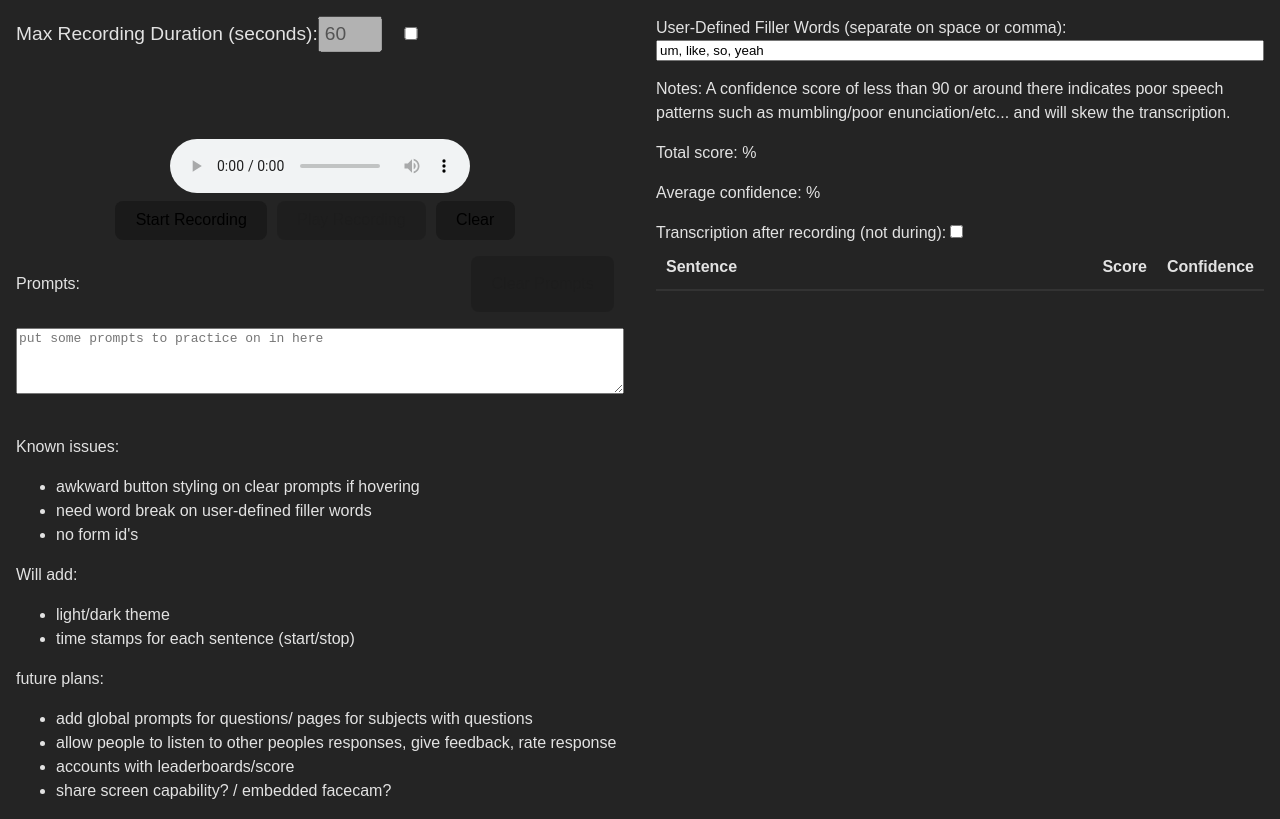
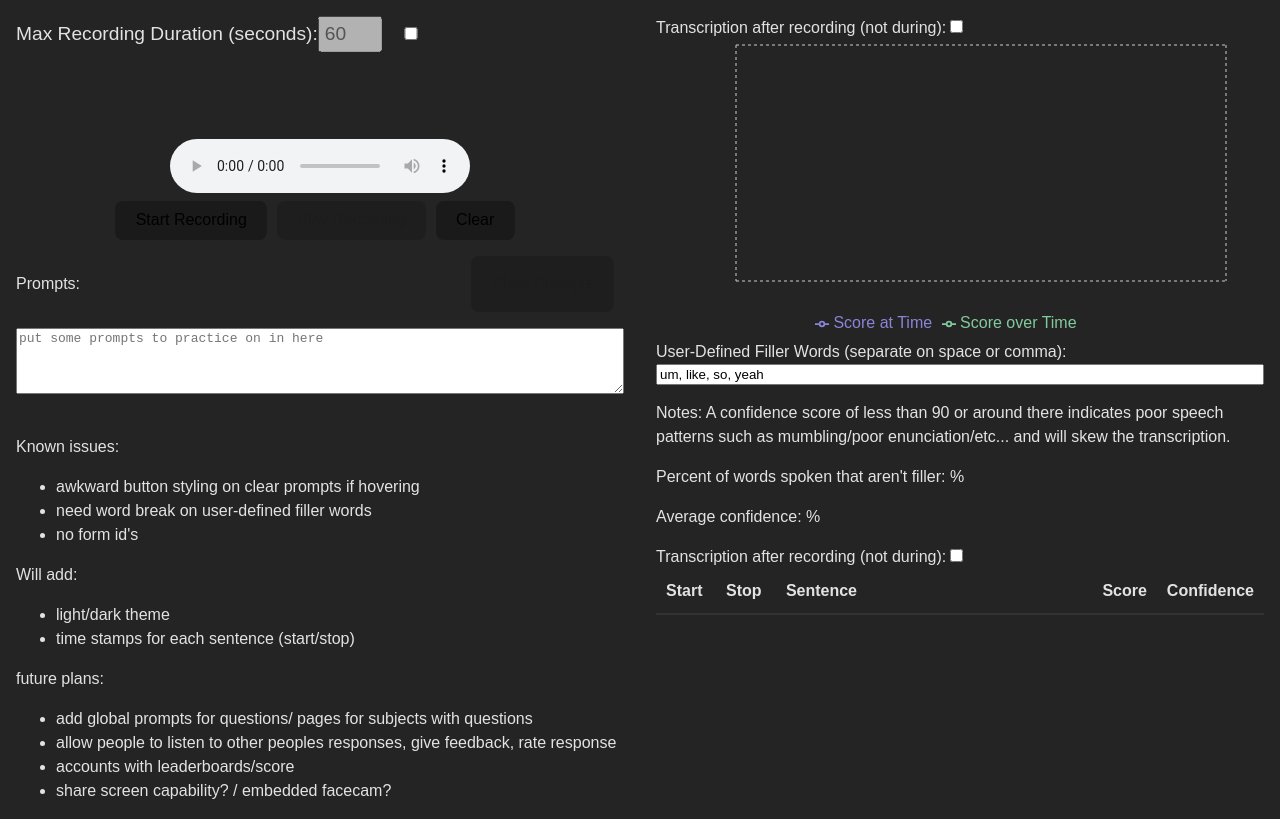
Before and after one commit to chance-robinson/speechify, a React (Vite) app: page / in a window 1280 px wide. Built offline with nearby package versions, Linux system fonts and the light colour scheme.

Commit message:
added timeseries plot

```diff
--- a/package.json
+++ b/package.json
@@ -12,7 +12,8 @@
   "dependencies": {
     "react": "^18.2.0",
     "react-dom": "^18.2.0",
-    "react-media-recorder": "^1.6.6"
+    "react-media-recorder": "^1.6.6",
+    "recharts": "^2.9.3"
   },
   "devDependencies": {
     "@types/react": "^18.2.15",
--- a/src/App.jsx
+++ b/src/App.jsx
@@ -2,6 +2,7 @@ import React, { useState, useEffect } from "react";
 import AudioRecorder from "./AudioFile";
 import FillerWordsHighlighter from "./FillerWordsHighlighter";
 import "./App.css";
+import TimeSeriesPlot from "./TimeSeriesPlot";
 
 function App() {
   // State to store the max recording duration, prompt, transcriptions, and confidences
@@ -15,6 +16,8 @@ function App() {
   const [transcriptions, setTranscriptions] = useState([]);
   const [confidences, setConfidences] = useState([]);
   const [isRecording, setIsRecording] = useState(false);
+  const [timeSeries, setTimeSeries] = useState([]);
+  const [fillerScores, setFillerScores] = useState([]);
 
 
   const clearPrompt = () => {
@@ -64,6 +67,7 @@ function App() {
           infinitePlay={!useMaxDuration}
           isRecording={isRecording}
           setIsRecording={setIsRecording}
+          setTimeSeries={setTimeSeries}
         />
         <div className="prompt-container">
           <label className="prompt-label">
@@ -123,10 +127,19 @@ function App() {
       </div>
       </div>
       <div className="container">
+        {/* add New component here that takes in the same props as the one below then uses recharts */}
+        <TimeSeriesPlot
+                  finished={isRecording}
+                  fillerScores={fillerScores}
+                  timeSeries={timeSeries}
+        />
         <FillerWordsHighlighter
           transcriptions={transcriptions}
           confidences={confidences}
           finished={isRecording}
+          timeSeries={timeSeries}
+          fillerScores={fillerScores}
+          setFillerScores={setFillerScores}
         />
       </div>
     </div>
--- a/src/AudioFile.jsx
+++ b/src/AudioFile.jsx
@@ -1,7 +1,7 @@
 import React, { useState, useRef, useEffect } from "react";
 import "./AudioFile.css";
 
-const AudioRecorder = ({ maxRecordingDuration, setTranscriptions, setConfidences, infinitePlay, isRecording, setIsRecording }) => {
+const AudioRecorder = ({ maxRecordingDuration, setTranscriptions, setConfidences, infinitePlay, isRecording, setIsRecording, setTimeSeries }) => {
   const [isPlaying, setIsPlaying] = useState(false);
   const [audioURL, setAudioURL] = useState("");
   const [recordingDuration, setRecordingDuration] = useState(0);
@@ -10,10 +10,13 @@ const AudioRecorder = ({ maxRecordingDuration, setTranscriptions, setConfidences
   const audioRef = useRef();
   const recordingTimerRef = useRef(null);
   const recognitionRef = useRef(null);
+  const timerValueRef = useRef(0);
+  const startTimeRef = useRef(0);
 
   const clearContentHandler = () => {
     setTranscriptions([]);
     setConfidences([]);
+    setTimeSeries([]);
     setAudioURL("");
     setIsPlaying(false);
   };
@@ -22,8 +25,11 @@ const AudioRecorder = ({ maxRecordingDuration, setTranscriptions, setConfidences
     let timer;
     if (isRecording) {
       timer = setInterval(() => {
-        setRecordingDuration((prevDuration) => prevDuration + 1000); // increment by 100 milliseconds
-        if (recordingDuration >= maxRecordingDuration  && !infinitePlay) {
+        setRecordingDuration((prevDuration) => {
+          timerValueRef.current = prevDuration + 1000; // store the current timer value in the ref
+          return timerValueRef.current;
+        });
+        if (timerValueRef.current >= maxRecordingDuration && !infinitePlay) {
           stopRecording();
         }
       }, 1000);
@@ -32,18 +38,22 @@ const AudioRecorder = ({ maxRecordingDuration, setTranscriptions, setConfidences
     }
 
     return () => clearInterval(timer);
-  }, [isRecording, recordingDuration, maxRecordingDuration, infinitePlay]);
+  }, [isRecording, maxRecordingDuration, infinitePlay]);
 
 
   const startRecording = () => {
     clearContentHandler();
     const recognition = new window.webkitSpeechRecognition();
     recognition.continuous = true;
-
+    startTimeRef.current = 0;
     recognition.onresult = (event) => {
       const lastIndex = event.results.length - 1;
       const transcript = event.results[lastIndex][0].transcript;
       const conf = event.results[lastIndex][0].confidence;
+      const started = startTimeRef.current;
+      startTimeRef.current = timerValueRef.current/1000;
+      const ended = startTimeRef.current;
+      setTimeSeries((prevTimeSeries) => [...prevTimeSeries, [started, ended]]);
       setTranscriptions((prevTranscriptions) => [...prevTranscriptions, transcript]);
       setConfidences((prevConfidences) => [...prevConfidences, conf]);
     };
--- a/src/FillerWordsHighlighter.jsx
+++ b/src/FillerWordsHighlighter.jsx
@@ -1,8 +1,7 @@
 import React, { useEffect, useState } from "react";
 
-const FillerWordsHighlighter = ({ transcriptions, confidences, finished }) => {
+const FillerWordsHighlighter = ({ transcriptions, confidences, finished, timeSeries, fillerScores, setFillerScores }) => {
   const [highlightedTranscriptions, setHighlightedTranscriptions] = useState([]);
-  const [fillerScores, setFillerScores] = useState([]);
   const [totalWords, setTotalWords] = useState(0);
   const [totalFillerWords, setTotalFillerWords] = useState(0);
   const [avgConfidences, setAvgConfidences] = useState(0);
@@ -20,7 +19,6 @@ const FillerWordsHighlighter = ({ transcriptions, confidences, finished }) => {
 
   const highlightFillerWords = (transcriptions) => {
     const fillerWordsArray = userDefinedFillerWords.split(/[,\s]+/);
-    console.log(fillerWordsArray)
     const highlightedTexts = transcriptions.map((transcription, transIndex) => {
       const words = transcription.split(/\s+/);
       return words.map((word, wordIndex) => {
@@ -103,7 +101,7 @@ const FillerWordsHighlighter = ({ transcriptions, confidences, finished }) => {
         speech patterns such as mumbling/poor enunciation/etc... and will skew
         the transcription.
       </p>
-      <p>Total score: {totalWords === 0 ? '' : totalFillerWords === 0 ? 100 : (100 - (totalFillerWords / totalWords) * 100).toFixed(1)}%</p>
+      <p>Percent of words spoken that aren't filler: {totalWords === 0 ? '' : totalFillerWords === 0 ? 100 : (100 - (totalFillerWords / totalWords) * 100).toFixed(1)}%</p>
       <p>
   Average confidence: {isNaN(avgConfidences) ? '' : (avgConfidences*100).toFixed(1)}%
 </p>
@@ -118,7 +116,13 @@ const FillerWordsHighlighter = ({ transcriptions, confidences, finished }) => {
       <table style={{ width: "100%", borderCollapse: "collapse" }}>
         <thead>
           <tr style={{ borderBottom: "2px solid #333" }}>
-            <th style={{ padding: "10px", textAlign: "left", width: "80%" }}>
+          <th style={{ padding: "10px", textAlign: "left", width: "10%" }}>
+              Start
+            </th>
+            <th style={{ padding: "10px", textAlign: "left", width: "10%" }}>
+              Stop
+            </th>
+            <th style={{ padding: "10px", textAlign: "left", width: "60%" }}>
               Sentence
             </th>
             <th style={{ padding: "10px", textAlign: "left", width: "10%" }}>
@@ -132,6 +136,12 @@ const FillerWordsHighlighter = ({ transcriptions, confidences, finished }) => {
         <tbody>
         {(!waitFinish || (waitFinish && !finished)) && transcriptions.map((_, index) => (
   <tr key={index} style={{ borderBottom: "1px solid #ccc" }}>
+    <td style={{ padding: "10px", wordBreak: 'break-word' }}>
+      {timeSeries[index][0]}
+    </td>
+    <td style={{ padding: "10px", wordBreak: 'break-word' }}>
+      {timeSeries[index][1]}
+    </td>
     <td style={{ padding: "10px", wordBreak: 'break-word' }}>
       {highlightedTranscriptions[index]}
     </td>
--- /dev/null
+++ b/src/TimeSeriesPlot.jsx
@@ -0,0 +1,65 @@
+import React, {useState} from "react";
+import {
+  LineChart,
+  Line,
+  XAxis,
+  YAxis,
+  CartesianGrid,
+  Tooltip,
+  Legend,
+} from "recharts";
+
+const TimeSeriesPlot = ({ finished, fillerScores, timeSeries }) => {
+  const chartData = [];
+  const [waitFinish, setWaitFinish] = useState(false);
+
+  let sum = 0;
+  timeSeries.forEach(([start, end], index, array) => {
+    for (let i = start; i < end; i++) {
+      const yValue = fillerScores[index];
+      const xValue = i;
+      sum += yValue !== undefined ? parseFloat(yValue) : 0;
+      const avg = sum / (xValue + 1);
+      chartData.push({ x: xValue, y: yValue !== undefined ? parseFloat(yValue) : 0, avg });
+
+      if (index === array.length - 1 && i === end - 1) {
+        sum += yValue !== undefined ? parseFloat(yValue) : 0;
+        const avg = sum / (end+1);
+        chartData.push({ x: xValue+1, y: yValue !== undefined ? parseFloat(yValue) : 0, avg });
+      }
+    }
+  });
+
+  const tooltipFormatter = (value, name) => {
+    return name === "Score" ? value.toFixed(3) : value.toFixed(3);
+  };
+
+  return (
+    <>
+    <label>
+        Transcription after recording (not during):
+        <input
+          type="checkbox"
+          checked={waitFinish}
+          onChange={() => setWaitFinish(!waitFinish)}
+        />
+      </label>
+      {(!waitFinish || (waitFinish && !finished)) &&  (<LineChart
+        width={600}
+        height={300}
+        data={chartData}
+        margin={{ top: 5, right: 30, left: 20, bottom: 5 }}
+      >
+        <CartesianGrid strokeDasharray="3 3" />
+        <XAxis dataKey="x" />
+        <YAxis />
+        <Tooltip formatter={tooltipFormatter} />
+        <Legend />
+        <Line type="monotone" dataKey="y" stroke="#8884d8" name="Score at Time" />
+        <Line type="monotone" dataKey="avg" stroke="#82ca9d" name="Score over Time" />
+      </LineChart>)}
+    </>
+  );
+};
+
+export default TimeSeriesPlot;
```
Also changed, not shown: 1 other file (tests, documents, lock files or other folders).
